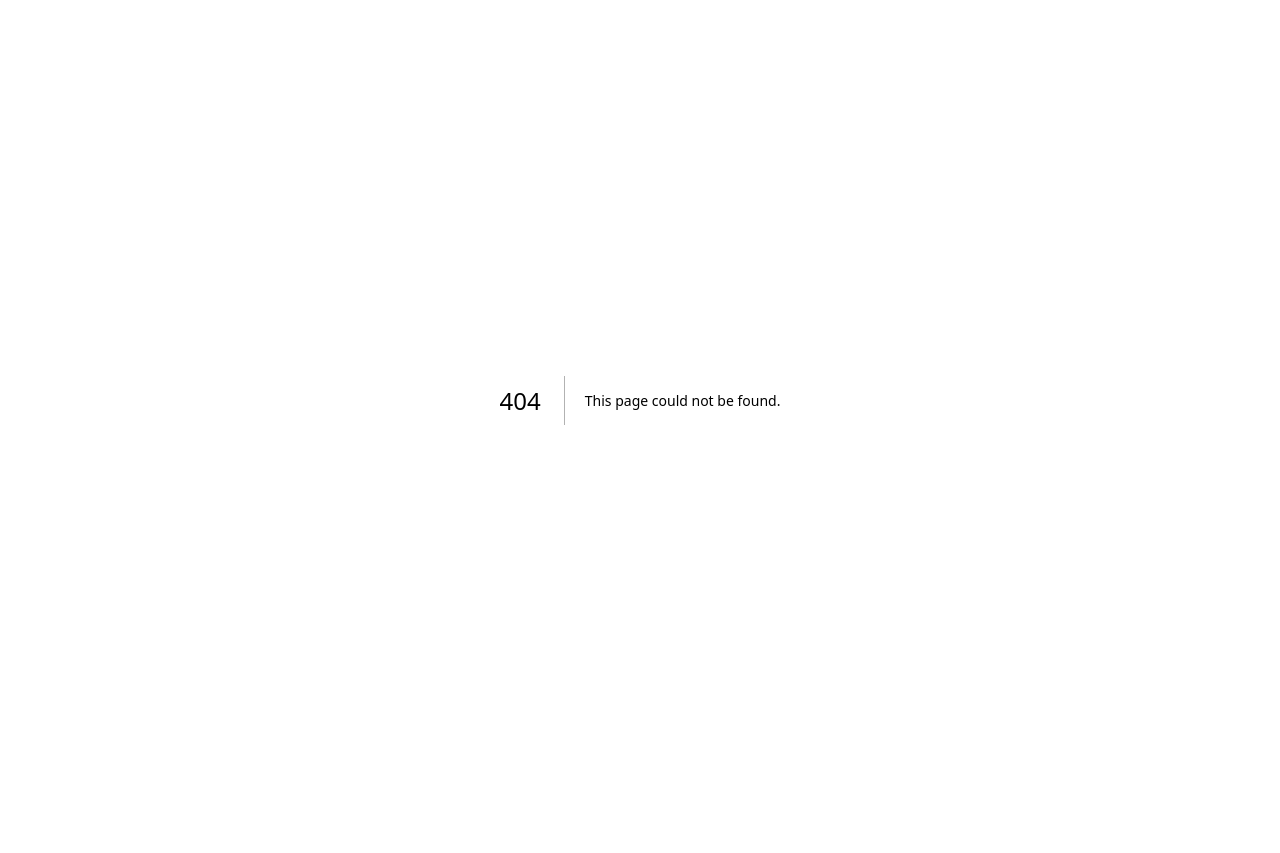
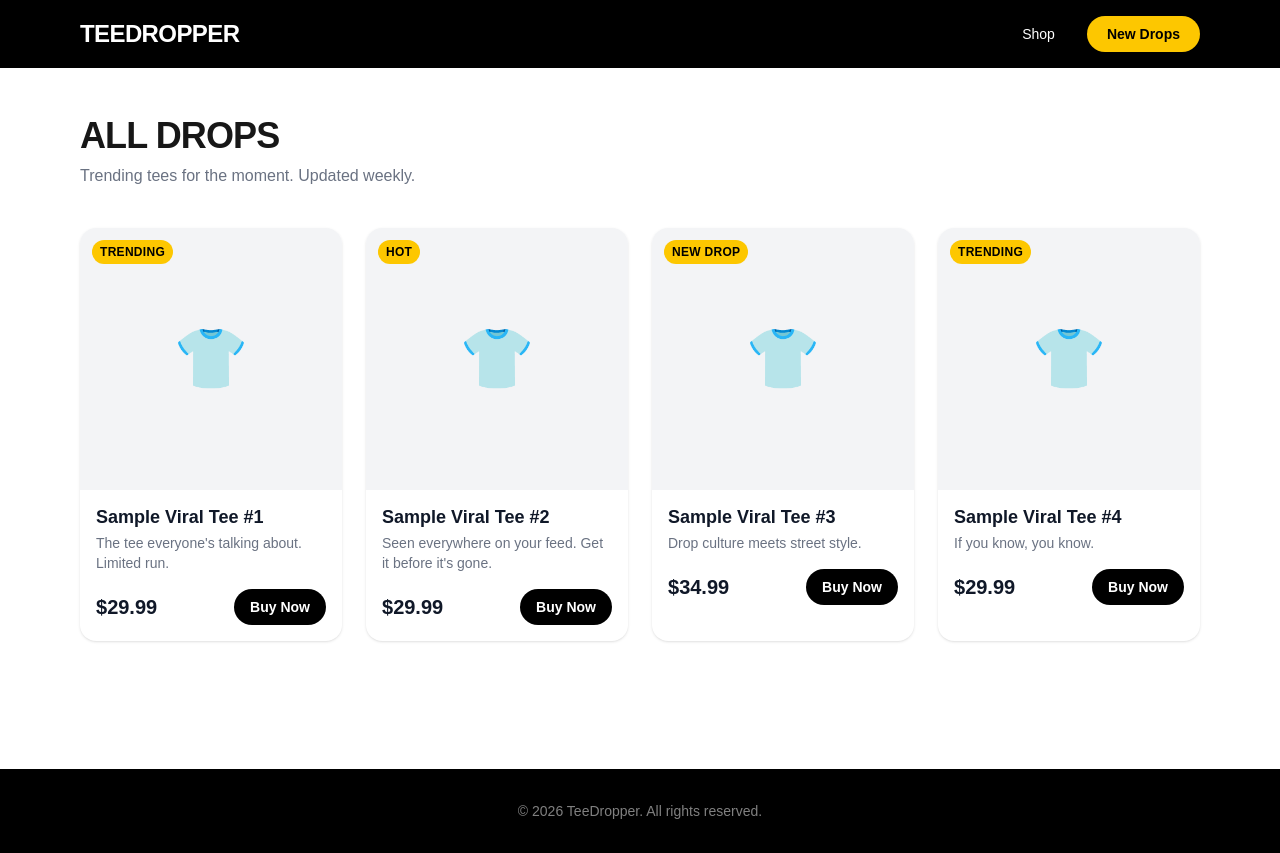
Before and after one commit to christworldorder/teedropper, a Next.js app: page /shop in a window 1280 px wide. Before the commit this address had no page. Before the commit the page ends 800 px from the top, so only its background shows below. Built offline with nearby package versions, Linux system fonts and the light colour scheme.

Commit message:
TeeDropper initial build

```diff
--- a/package.json
+++ b/package.json
@@ -9,9 +9,11 @@
     "lint": "eslint"
   },
   "dependencies": {
+    "@stripe/stripe-js": "^9.13.0",
     "next": "16.3.0",
     "react": "19.2.8",
-    "react-dom": "19.2.8"
+    "react-dom": "19.2.8",
+    "stripe": "^22.4.0"
   },
   "devDependencies": {
     "@tailwindcss/postcss": "^4",
--- a/src/app/layout.tsx
+++ b/src/app/layout.tsx
@@ -1,29 +1,26 @@
 import type { Metadata } from "next";
-import { Geist, Geist_Mono } from "next/font/google";
 import "./globals.css";
-
-const geistSans = Geist({
-  variable: "--font-geist-sans",
-  subsets: ["latin"],
-});
-
-const geistMono = Geist_Mono({
-  variable: "--font-geist-mono",
-  subsets: ["latin"],
-});
+import Navbar from "@/components/Navbar";
 
 export const metadata: Metadata = {
-  title: "Create Next App",
-  description: "Generated by create next app",
+  title: "TeeDropper - Trending Tees Dropped Daily",
+  description: "Viral tees for the moment. New drops every week.",
 };
 
-export default function RootLayout({ children }: LayoutProps<"/">) {
+export default function RootLayout({
+  children,
+}: {
+  children: React.ReactNode;
+}) {
   return (
-    <html
-      lang="en"
-      className={`${geistSans.variable} ${geistMono.variable} h-full antialiased`}
-    >
-      <body className="min-h-full flex flex-col">{children}</body>
+    <html lang="en">
+      <body className="bg-gray-50 min-h-screen">
+        <Navbar />
+        <main>{children}</main>
+        <footer className="bg-black text-white text-center py-8 mt-20 text-sm text-white/50">
+          © {new Date().getFullYear()} TeeDropper. All rights reserved.
+        </footer>
+      </body>
     </html>
   );
 }
--- /dev/null
+++ b/src/app/shop/[id]/page.tsx
@@ -0,0 +1,57 @@
+import { products } from "@/lib/products";
+import { notFound } from "next/navigation";
+import Image from "next/image";
+import Link from "next/link";
+
+export function generateStaticParams() {
+  return products.map((p) => ({ id: p.id }));
+}
+
+export default async function ProductPage({ params }: { params: Promise<{ id: string }> }) {
+  const { id } = await params;
+  const product = products.find((p) => p.id === id);
+
+  if (!product) return notFound();
+
+  return (
+    <div className="max-w-5xl mx-auto px-4 py-12">
+      <Link href="/shop" className="text-sm font-bold text-gray-500 hover:text-black mb-8 inline-block">
+        &larr; Back to Shop
+      </Link>
+      <div className="grid grid-cols-1 md:grid-cols-2 gap-12">
+        {/* Image */}
+        <div className="relative bg-gray-100 rounded-2xl overflow-hidden aspect-square">
+          {product.image ? (
+            <Image src={product.image} alt={product.name} fill sizes="(max-width: 768px) 100vw, 50vw" className="object-cover" />
+          ) : (
+            <div className="w-full h-full flex items-center justify-center text-8xl text-gray-300">
+              👕
+            </div>
+          )}
+          <span className="absolute top-4 left-4 bg-yellow-400 text-black text-xs font-bold px-3 py-1 rounded-full uppercase tracking-wide">
+            {product.tag}
+          </span>
+        </div>
+
+        {/* Details */}
+        <div className="flex flex-col justify-center">
+          <h1 className="text-4xl font-black uppercase tracking-tight mb-4">{product.name}</h1>
+          <p className="text-gray-600 text-lg mb-6">{product.description}</p>
+          <div className="text-4xl font-black mb-8">${product.price.toFixed(2)}</div>
+
+          <a
+            href={product.stripeLink}
+            target="_blank"
+            rel="noopener noreferrer"
+            className="block w-full bg-black text-white text-center font-black text-lg py-4 rounded-full hover:bg-yellow-400 hover:text-black transition-colors uppercase tracking-wide mb-4"
+          >
+            Buy Now
+          </a>
+          <p className="text-gray-400 text-sm text-center">
+            Secure checkout via Stripe. Ships in 3-5 business days.
+          </p>
+        </div>
+      </div>
+    </div>
+  );
+}
--- /dev/null
+++ b/src/app/shop/page.tsx
@@ -0,0 +1,18 @@
+import ProductCard from "@/components/ProductCard";
+import { products } from "@/lib/products";
+
+export default function ShopPage() {
+  return (
+    <div className="max-w-6xl mx-auto px-4 py-12">
+      <div className="mb-10">
+        <h1 className="text-4xl font-black uppercase tracking-tight">All Drops</h1>
+        <p className="text-gray-500 mt-2">Trending tees for the moment. Updated weekly.</p>
+      </div>
+      <div className="grid grid-cols-1 sm:grid-cols-2 lg:grid-cols-3 xl:grid-cols-4 gap-6">
+        {products.map((product) => (
+          <ProductCard key={product.id} product={product} />
+        ))}
+      </div>
+    </div>
+  );
+}
--- /dev/null
+++ b/src/components/Navbar.tsx
@@ -0,0 +1,42 @@
+"use client";
+import Link from "next/link";
+import { useState } from "react";
+
+export default function Navbar() {
+  const [menuOpen, setMenuOpen] = useState(false);
+
+  return (
+    <nav className="bg-black text-white sticky top-0 z-50">
+      <div className="max-w-6xl mx-auto px-4 py-4 flex items-center justify-between">
+        <Link href="/" className="text-2xl font-black tracking-tight uppercase">
+          TeeDropper
+        </Link>
+        <div className="hidden md:flex items-center gap-8 text-sm font-medium">
+          <Link href="/shop" className="hover:text-yellow-400 transition-colors">Shop</Link>
+          <Link href="/shop" className="bg-yellow-400 text-black px-5 py-2 rounded-full font-bold hover:bg-yellow-300 transition-colors">
+            New Drops
+          </Link>
+        </div>
+        <button
+          className="md:hidden"
+          onClick={() => setMenuOpen(!menuOpen)}
+          aria-label="Toggle menu"
+        >
+          <div className="space-y-1.5">
+            <span className={`block w-6 h-0.5 bg-white transition-all ${menuOpen ? "rotate-45 translate-y-2" : ""}`} />
+            <span className={`block w-6 h-0.5 bg-white transition-all ${menuOpen ? "opacity-0" : ""}`} />
+            <span className={`block w-6 h-0.5 bg-white transition-all ${menuOpen ? "-rotate-45 -translate-y-2" : ""}`} />
+          </div>
+        </button>
+      </div>
+      {menuOpen && (
+        <div className="md:hidden px-4 pb-4 flex flex-col gap-4 text-sm font-medium border-t border-white/10 pt-4">
+          <Link href="/shop" onClick={() => setMenuOpen(false)}>Shop</Link>
+          <Link href="/shop" onClick={() => setMenuOpen(false)} className="bg-yellow-400 text-black px-5 py-2 rounded-full font-bold text-center">
+            New Drops
+          </Link>
+        </div>
+      )}
+    </nav>
+  );
+}
--- /dev/null
+++ b/src/components/ProductCard.tsx
@@ -0,0 +1,49 @@
+import Link from "next/link";
+import Image from "next/image";
+import { Product } from "@/lib/products";
+
+export default function ProductCard({ product }: { product: Product }) {
+  return (
+    <div className="group bg-white rounded-2xl overflow-hidden shadow-sm hover:shadow-xl transition-shadow duration-300">
+      <Link href={`/shop/${product.id}`}>
+        <div className="relative bg-gray-100 aspect-square overflow-hidden">
+          {product.image && product.image !== "" ? (
+            <Image
+              src={product.image}
+              alt={product.name}
+              fill
+              sizes="(max-width: 640px) 100vw, (max-width: 1024px) 50vw, 25vw"
+              className="object-cover group-hover:scale-105 transition-transform duration-500"
+            />
+          ) : (
+            <div className="w-full h-full flex items-center justify-center text-gray-300 text-6xl">
+              👕
+            </div>
+          )}
+          <span className="absolute top-3 left-3 bg-yellow-400 text-black text-xs font-bold px-2 py-1 rounded-full uppercase tracking-wide">
+            {product.tag}
+          </span>
+        </div>
+      </Link>
+      <div className="p-4">
+        <Link href={`/shop/${product.id}`}>
+          <h3 className="font-bold text-gray-900 text-lg leading-tight hover:text-yellow-500 transition-colors">
+            {product.name}
+          </h3>
+        </Link>
+        <p className="text-gray-500 text-sm mt-1 line-clamp-2">{product.description}</p>
+        <div className="flex items-center justify-between mt-4">
+          <span className="text-xl font-black text-gray-900">${product.price.toFixed(2)}</span>
+          <a
+            href={product.stripeLink}
+            target="_blank"
+            rel="noopener noreferrer"
+            className="bg-black text-white px-4 py-2 rounded-full text-sm font-bold hover:bg-yellow-400 hover:text-black transition-colors"
+          >
+            Buy Now
+          </a>
+        </div>
+      </div>
+    </div>
+  );
+}
--- /dev/null
+++ b/src/lib/products.ts
@@ -0,0 +1,48 @@
+export type Product = {
+  id: string;
+  name: string;
+  description: string;
+  price: number;
+  image: string;
+  stripeLink: string;
+  tag: string;
+};
+
+export const products: Product[] = [
+  {
+    id: "1",
+    name: "Sample Viral Tee #1",
+    description: "The tee everyone's talking about. Limited run.",
+    price: 29.99,
+    image: "",
+    stripeLink: "#", // replace with your Stripe payment link
+    tag: "Trending",
+  },
+  {
+    id: "2",
+    name: "Sample Viral Tee #2",
+    description: "Seen everywhere on your feed. Get it before it's gone.",
+    price: 29.99,
+    image: "",
+    stripeLink: "#",
+    tag: "Hot",
+  },
+  {
+    id: "3",
+    name: "Sample Viral Tee #3",
+    description: "Drop culture meets street style.",
+    price: 34.99,
+    image: "",
+    stripeLink: "#",
+    tag: "New Drop",
+  },
+  {
+    id: "4",
+    name: "Sample Viral Tee #4",
+    description: "If you know, you know.",
+    price: 29.99,
+    image: "",
+    stripeLink: "#",
+    tag: "Trending",
+  },
+];
```
Also changed, not shown: src/app/page.tsx (+57 -59 lines), 1 other file (tests, documents, lock files or other folders).
